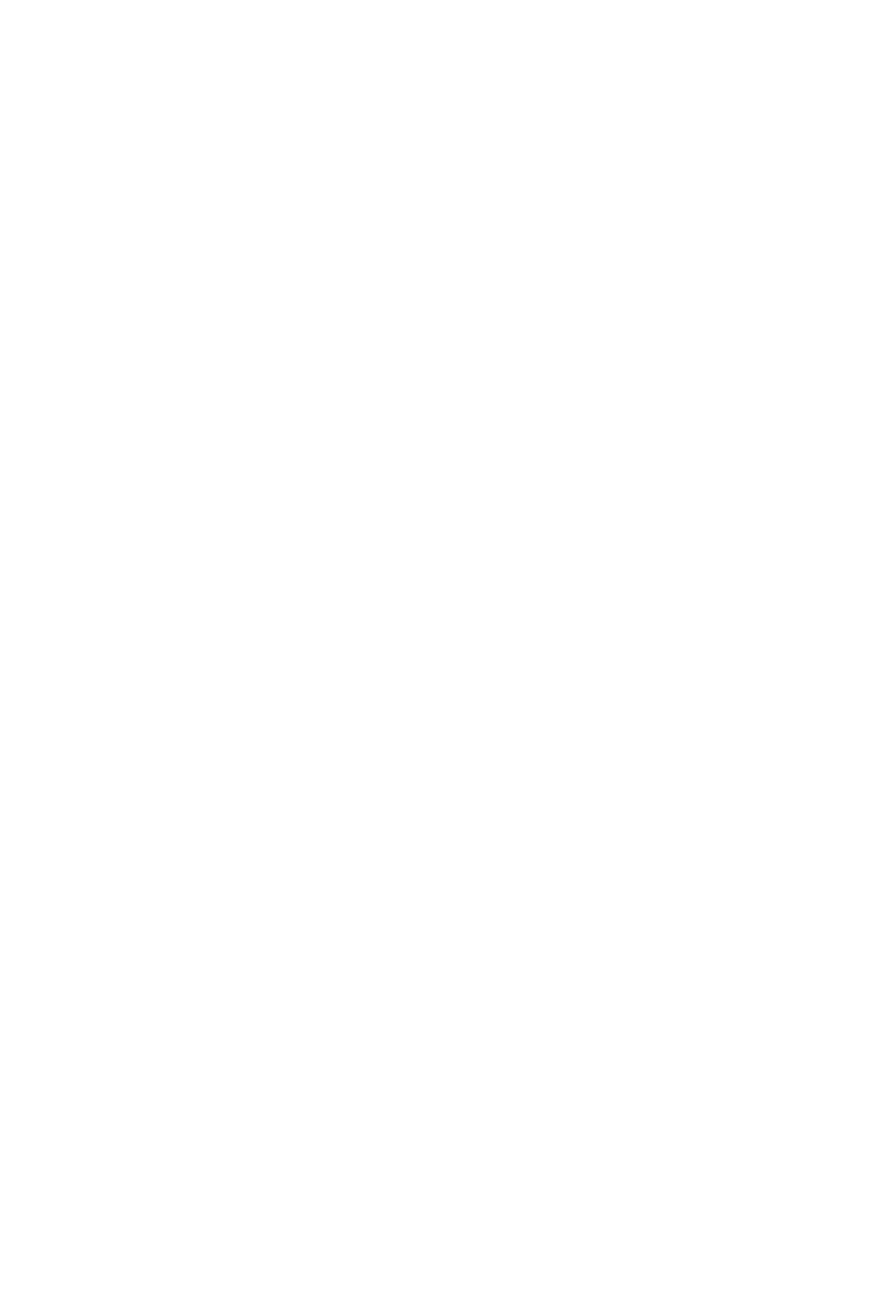
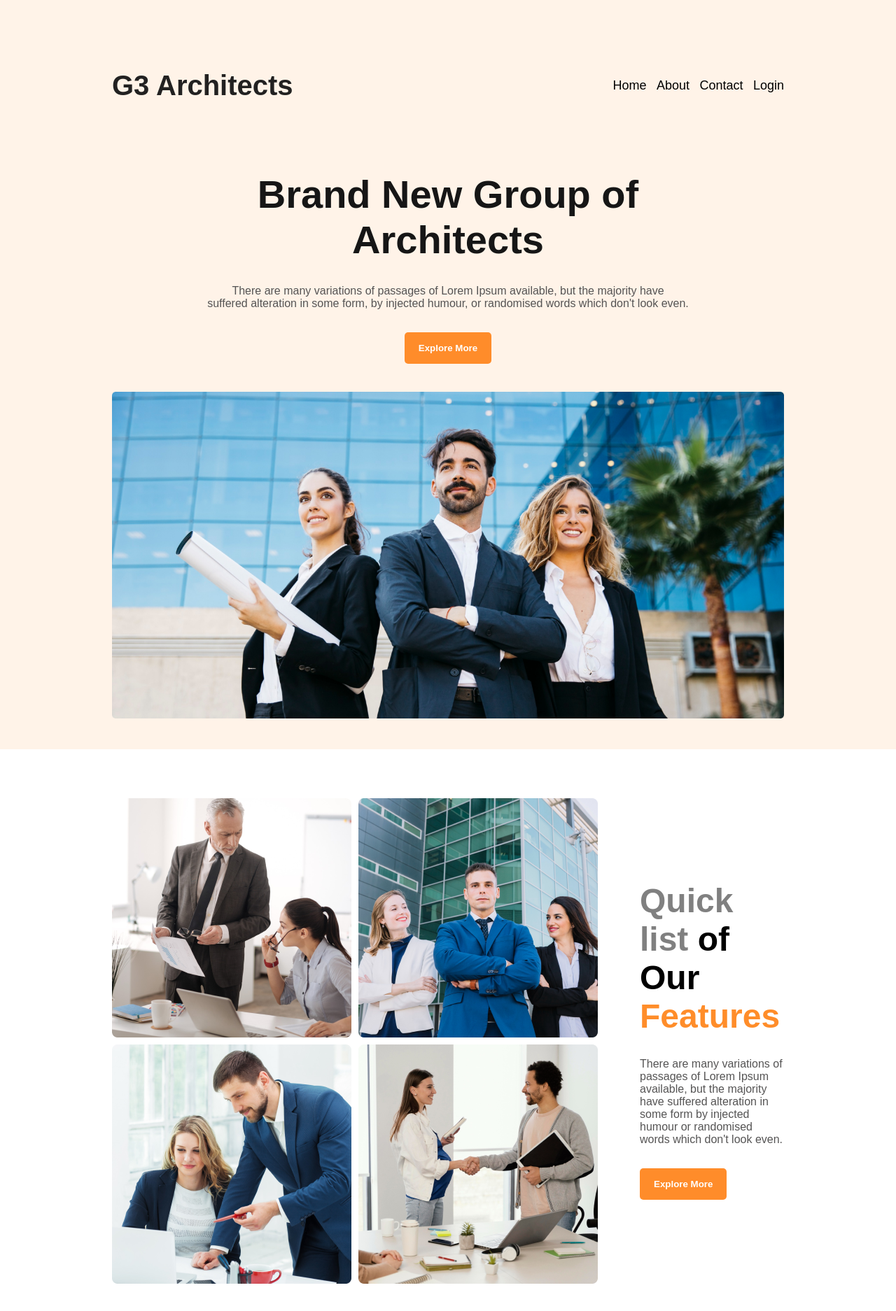
Before and after one commit to mramitkb/G3-Architects-m2, a plain HTML site: page index.html in a window 1280 px wide. Shown: the whole page at 70% size. Before the commit the page ends 800 px from the top, so only its background shows below. Drawn offline with Linux system fonts and the light colour scheme.

Commit message:
Features added

```diff
--- a/index.html
+++ b/index.html
@@ -8,13 +8,61 @@
 </head>
 <body>
     <!-- Header Section -->
-    <header>
+    <header class="header-container">
 
+        <!-- Navbar starts from here -->
+        <nav class="nav-container">
+            <p class="nav-logo">
+                G3 Architects
+            </p>
+            <div class="nav-menus">
+                <a class="anchor" href="Home">Home</a>
+                <a class="anchor" href="About">About</a>
+                <a class="anchor" href="Contact">Contact</a>
+                <a class="anchor" href="Login">Login</a>
+            </div>
+        </nav>
+
+        <!-- Banner starts from here -->
+        <div class="banner-container">
+            <div class="banner-details">
+                <p class="banner-title">
+                    Brand New Group of <br>Architects
+                </p>
+                <p class="banner-p">
+                    There are many variations of passages of Lorem Ipsum available, but the majority have <br>suffered alteration in some form, by injected humour, or randomised words which don't look even.
+                </p>
+                <button class="primary-btn">
+                    Explore More
+                </button>
+            </div>
+            <img src="./images/banner.png" alt="" class="banner-img">
+        </div>
     </header>
 
     <!-- Main Section -->
     <main>
 
+        <!-- Features starts from here -->
+        <div class="feature-container">
+            <div class="four-cards">
+                <img src="./images/team1.png" alt="" class="card">
+                <img src="./images/team2.png" alt="" class="card">
+                <img src="./images/team3.png" alt="" class="card">
+                <img src="./images/team4.png" alt="" class="card">
+            </div>
+            <div class="feature-details">
+                <p class="feature-title">
+                    <span class="gray">Quick list</span> <span class="black">of Our <br></span><span class="orange">Features</span>
+                </p>
+                <p class="feature-p">
+                    There are many variations of passages of Lorem Ipsum available, but the majority have suffered alteration in some form by injected humour or randomised words which don't look even.
+                </p>
+                <button class="primary-btn">
+                    Explore More
+                </button>
+            </div>
+        </div>
     </main>
 
     <!-- Footer Section -->
--- a/style.css
+++ b/style.css
@@ -2,4 +2,102 @@
     box-sizing: border-box;
     padding: 0;
     margin: 0;
+    font-family: 'Work Sans', sans-serif;
 }
+.header-container{
+
+    background-color: #FFF3E8;
+}
+
+/* Navbar starts from here */
+.nav-container{
+    display: flex;
+    justify-content: space-between;
+    align-items: center;
+    padding-top: 100px;
+    width: 75%;
+    margin: 0 auto;
+}
+.nav-logo{
+    font-size: 40px;
+    font-weight: 800;
+    color: rgb(34, 33, 33);
+}
+.anchor{
+    font-size: 18px;
+    color: black;
+    margin-left: 10px;
+    text-decoration: none;
+}
+
+/* Banner starts from here */
+.banner-container{
+    width: 75%;
+    margin: 0 auto;
+    padding-top: 100px;
+}
+.banner-details{
+    text-align: center;
+}
+.banner-title{
+    font-size: 56px;
+    font-weight: 800;
+    color: rgb(22, 22, 22);
+}
+.banner-p{
+    padding: 32px 0px;
+    color: rgb(85, 84, 84);
+}
+.primary-btn{
+    padding: 15px 20px;
+    border: none;
+    border-radius: 5px;
+    color: white;
+    font-weight: bold;
+    background-color: #FF8C2A;
+}
+.primary-btn:hover{
+    color: black;
+    cursor: pointer;
+    background-color: #cc6002;
+}
+.banner-img{
+    padding: 40px 0px;
+    width: 100%;
+}
+
+/* Features starts from here */
+.feature-container{
+    display: flex;
+    justify-content: space-between;
+    align-items: center;
+    width: 75%;
+    margin: 0 auto;
+    padding: 70px 0px;
+    gap: 60px;
+}
+.four-cards{
+    display: grid;
+    grid-template-columns: repeat(2, 1fr);
+    gap: 10px;
+}
+.feature-details{
+    color: black;
+}
+.feature-title{
+    font-size: 48px;
+    font-weight: bold;
+}
+.gray{
+    color: gray;
+}
+.black{
+    color: black;
+}
+.orange{
+    color: #FF8D2A;
+}
+.feature-p{
+    padding: 32px 0px;
+    color: rgb(85, 84, 84);
+}
```
